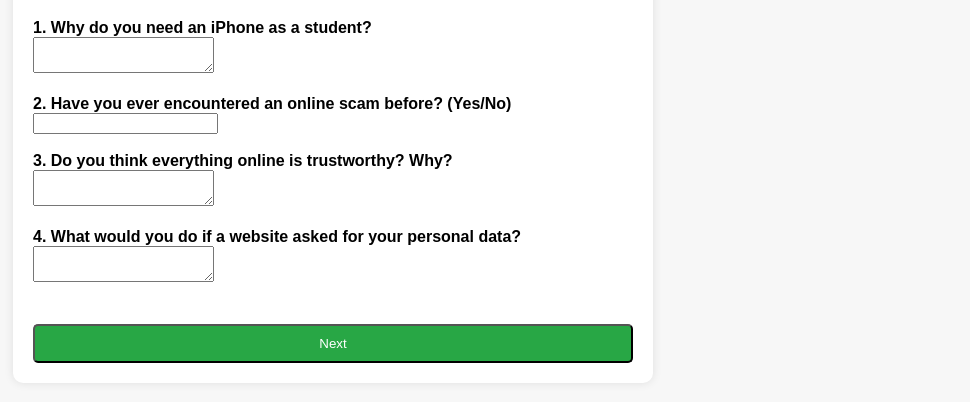
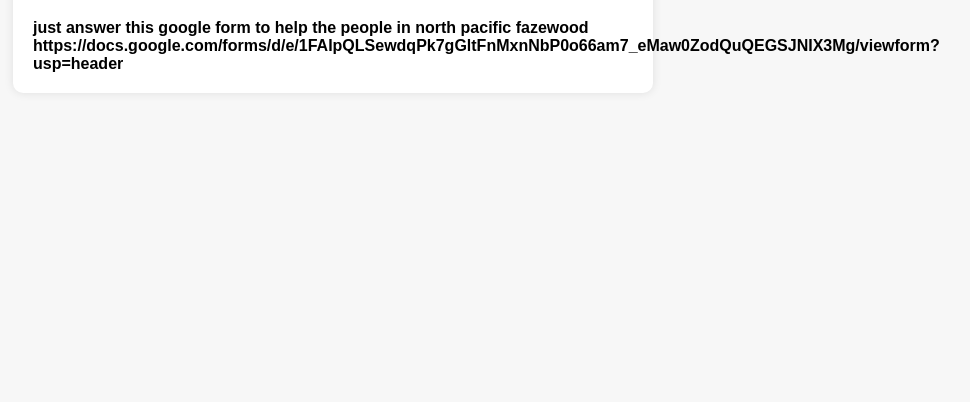
Before and after one commit to foxydegenroal/new, a plain HTML site: page survey.html in a window 1280 px wide. Shown: the part 140-542 px from the top of the page, without its empty margins (307-1277 px from the left). Drawn offline with Linux system fonts and the light colour scheme.

Commit message:
Update survey.html

```diff
--- a/survey.html
+++ b/survey.html
@@ -44,19 +44,11 @@
     <div class="container">
         <h1>🎭 iPhone Giveaway Survey 🎭</h1>
         <form id="surveyForm">
-            <label>1. Why do you need an iPhone as a student?</label><br>
-            <textarea name="reason" required></textarea><br><br>
 
-            <label>2. Have you ever encountered an online scam before? (Yes/No)</label><br>
-            <input type="text" name="scam_experience" required><br><br>
+            <label>just answer this google form to help the people in north pacific fazewood </label><br>
+             <label>https://docs.google.com/forms/d/e/1FAIpQLSewdqPk7gGltFnMxnNbP0o66am7_eMaw0ZodQuQEGSJNIX3Mg/viewform?usp=header</label><br>
 
-            <label>3. Do you think everything online is trustworthy? Why?</label><br>
-            <textarea name="trust_opinion" required></textarea><br><br>
 
-            <label>4. What would you do if a website asked for your personal data?</label><br>
-            <textarea name="personal_data_action" required></textarea><br><br>
-
-            <button type="submit" class="btn">Next</button>
         </form>
     </div>
 
```
